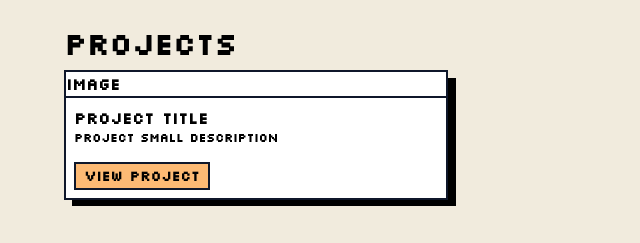
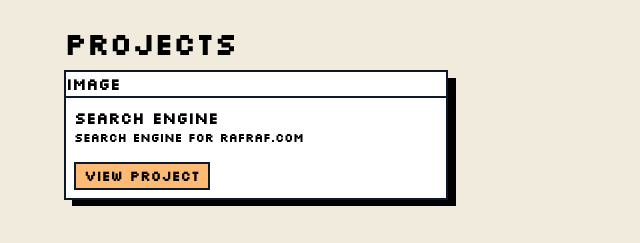
Before and after one commit to AbdulghaniHa/Portfolio, a Next.js app: page / in a window 1280 px wide. Shown: the part 554-797 px from the top of the page, without its empty margins (0-640 px from the left). Built offline with nearby package versions, Linux system fonts and the light colour scheme.

Commit message:
projectComponent

```diff
--- /dev/null
+++ b/components/Project.tsx
@@ -0,0 +1,28 @@
+import React from 'react'
+
+interface Props {
+    imageUrl: string;
+    projectTitle: string;
+    projectDescription: string;
+}
+
+const Project = ({ projectTitle, projectDescription, imageUrl }: Props) =>
+    <div className="relative">
+    {/* Black Layer */}
+    <div className="bg-black w-96 z-0 relative -right-2 top-2 h-32"></div>
+
+    <div className="border-2 border-slate-900 w-96 z-10 absolute top-0 bg-white">
+      <div className="border-b-2 border-slate-900">{imageUrl}</div>
+
+      <div className="pl-2 py-2">
+        <h1 className="">{projectTitle}</h1>
+        <p className="text-xs">{projectDescription}</p>
+
+        <button className="px-2 py-0.5 mt-4 border-2 border-slate-900 bg-orange-300 text-sm hover:bg-orange-400 duration-200">
+          View project
+        </button>
+      </div>
+    </div>
+  </div>
+
+export default Project
--- a/pages/index.tsx
+++ b/pages/index.tsx
@@ -2,6 +2,7 @@
 import Head from "next/head";
 import Image from "next/image";
 import styles from "../styles/Home.module.css";
+import Project from "../components/Project";
 
 const Home: NextPage = () => {
   return (
@@ -34,24 +35,8 @@
 
         <h1 className="text-3xl mb-2 mt-48">Projects</h1>
 
-        {/* Single project card */}
-        <div className="relative">
-          {/* Black Layer */}
-          <div className="bg-black w-96 z-0 relative -right-2 top-2 h-32"></div>
+        <Project imageUrl="image" projectTitle="search engine" projectDescription="search engine for rafraf.com" />
 
-          <div className="border-2 border-slate-900 w-96 z-10 absolute top-0 bg-white">
-            <div className="border-b-2 border-slate-900">IMAGE</div>
-
-            <div className="pl-2 py-2">
-              <h1 className="">project title</h1>
-              <p className="text-xs">project small description</p>
-
-              <button className="px-2 py-0.5 mt-4 border-2 border-slate-900 bg-orange-300 text-sm hover:bg-orange-400 duration-200">
-                View project
-              </button>
-            </div>
-          </div>
-        </div>
       </div>
     </div>
   );
```
